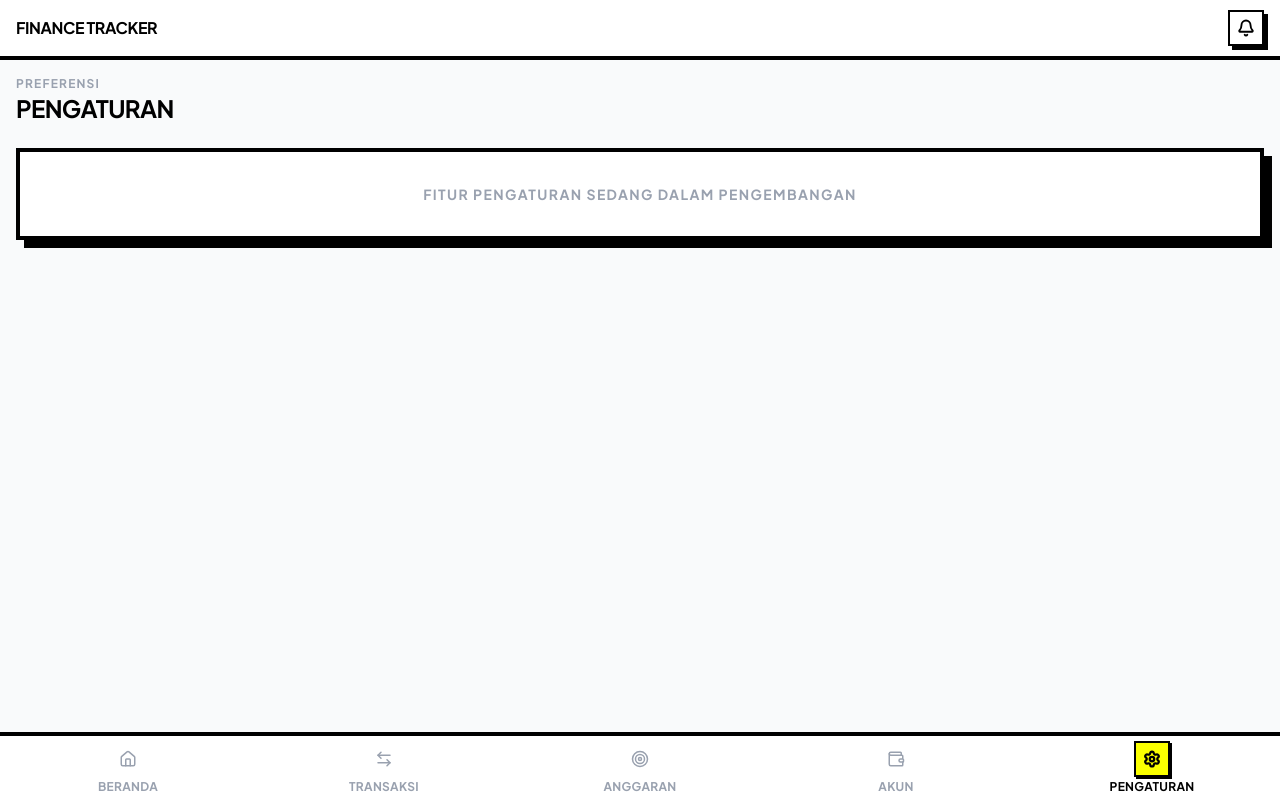
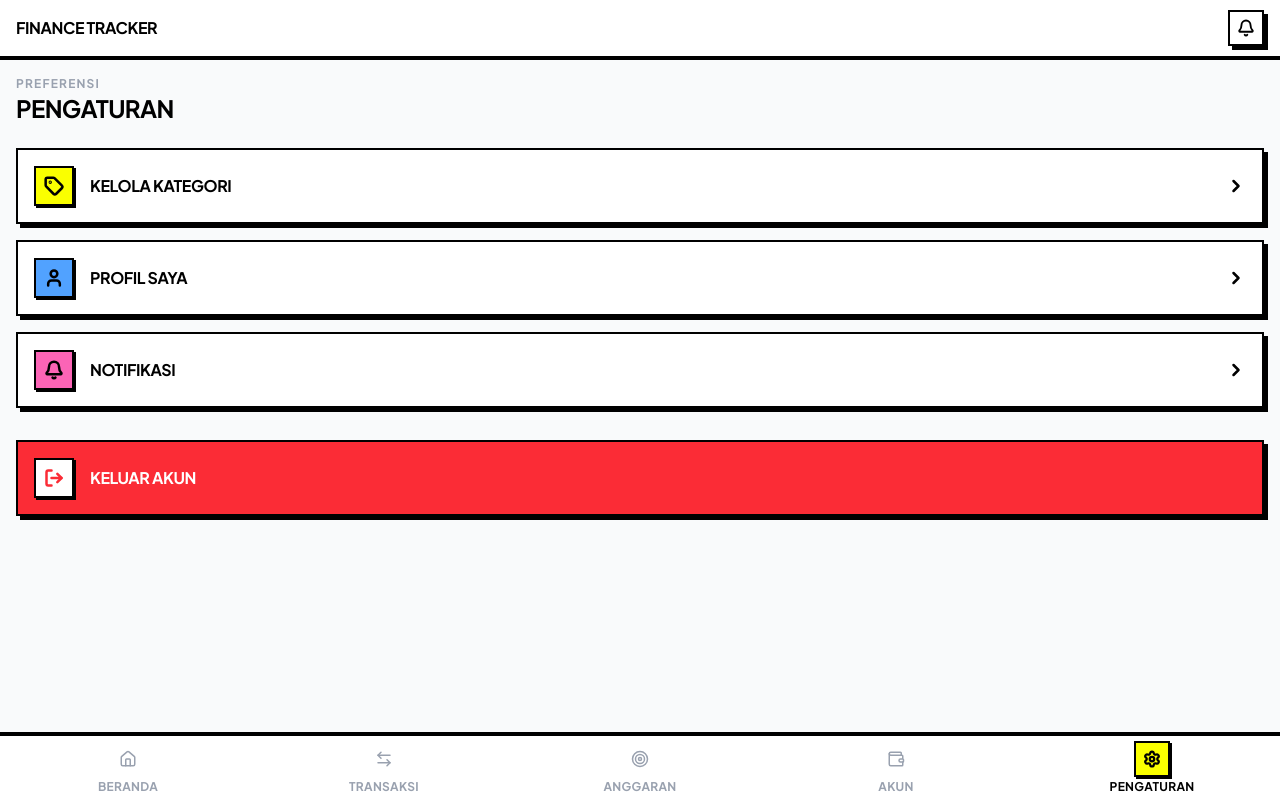
Before and after one commit to ajiarl/finance-tracker-web, a React (Vite) app: page /settings in a window 1280 px wide. Built offline with nearby package versions, Linux system fonts and the light colour scheme; sample sign-in values are in the browser's storage.

Commit message:
feat: register Category routes and update Settings navigation

```diff
--- a/package.json
+++ b/package.json
@@ -22,6 +22,7 @@
     "react-chartjs-2": "^5.3.1",
     "react-dom": "^19.2.5",
     "react-hook-form": "^7.75.0",
+    "react-hot-toast": "^2.6.0",
     "react-router-dom": "^7.15.0",
     "tailwind-merge": "^3.5.0",
     "zod": "^4.4.3"
--- a/src/pages/Settings.jsx
+++ b/src/pages/Settings.jsx
@@ -1,14 +1,47 @@
-// src/pages/Settings.jsx
+import { Link } from 'react-router-dom'
+import { Tag, ChevronRight, User, Bell, LogOut } from 'lucide-react'
+import { useAuth } from '../store/authStore'
+
 export default function Settings() {
+  const { logout } = useAuth()
+
+  const menuItems = [
+    { label: 'Kelola Kategori', icon: Tag, path: '/categories', color: 'bg-[#FAFF00]' },
+    { label: 'Profil Saya', icon: User, path: '/profile', color: 'bg-blue-400' },
+    { label: 'Notifikasi', icon: Bell, path: '/notifications', color: 'bg-pink-400' },
+  ]
+
   return (
     <div className="px-4 pt-4 pb-24 text-left">
       <p className="text-xs font-black uppercase tracking-widest text-gray-400">Preferensi</p>
       <h1 className="text-2xl font-black text-black uppercase tracking-tight mb-6">Pengaturan</h1>
 
-      <div className="bg-white border-4 border-black p-8 shadow-[8px_8px_0px_0px_#000] text-center rounded-none">
-        <p className="text-sm font-black text-gray-400 uppercase tracking-widest">
-          Fitur Pengaturan Sedang Dalam Pengembangan
-        </p>
+      <div className="flex flex-col gap-4">
+        {menuItems.map((item) => (
+          <Link
+            key={item.path}
+            to={item.path}
+            className="flex items-center justify-between p-4 bg-white border-2 border-black shadow-[4px_4px_0px_0px_#000] hover:translate-x-[2px] hover:translate-y-[2px] hover:shadow-none transition-all rounded-none"
+          >
+            <div className="flex items-center gap-4">
+              <div className={`w-10 h-10 ${item.color} border-2 border-black flex items-center justify-center rounded-none shadow-[2px_2px_0px_0px_#000]`}>
+                <item.icon size={20} strokeWidth={3} className="text-black" />
+              </div>
+              <span className="font-black uppercase tracking-tight text-black">{item.label}</span>
+            </div>
+            <ChevronRight size={20} strokeWidth={3} className="text-black" />
+          </Link>
+        ))}
+
+        <button
+          onClick={logout}
+          className="flex items-center gap-4 p-4 mt-4 bg-red-500 text-white border-2 border-black shadow-[4px_4px_0px_0px_#000] hover:translate-x-[2px] hover:translate-y-[2px] hover:shadow-none transition-all rounded-none"
+        >
+          <div className="w-10 h-10 bg-white border-2 border-black flex items-center justify-center rounded-none shadow-[2px_2px_0px_0px_#000]">
+            <LogOut size={20} strokeWidth={3} className="text-red-500" />
+          </div>
+          <span className="font-black uppercase tracking-tight">Keluar Akun</span>
+        </button>
       </div>
     </div>
   )
--- a/src/router/index.jsx
+++ b/src/router/index.jsx
@@ -10,6 +10,7 @@ import Dashboard from '../pages/Dashboard'
 import Transactions from '../pages/Transactions'
 import Budgets from '../pages/Budgets'
 import Accounts from '../pages/Accounts'
+import Categories from '../pages/Categories'
 import Settings from '../pages/Settings'
 import ProtectedRoute from './ProtectedRoute'
 
@@ -38,6 +39,7 @@ const router = createBrowserRouter([
       { path: '/transactions',  element: <Transactions /> },
       { path: '/budgets',       element: <Budgets /> },
       { path: '/accounts',      element: <Accounts /> },
+      { path: '/categories',    element: <Categories /> },
       { path: '/settings',      element: <Settings /> },
       {
         path: '/notifications',
```
Also changed, not shown: 1 other file (tests, documents, lock files or other folders).
